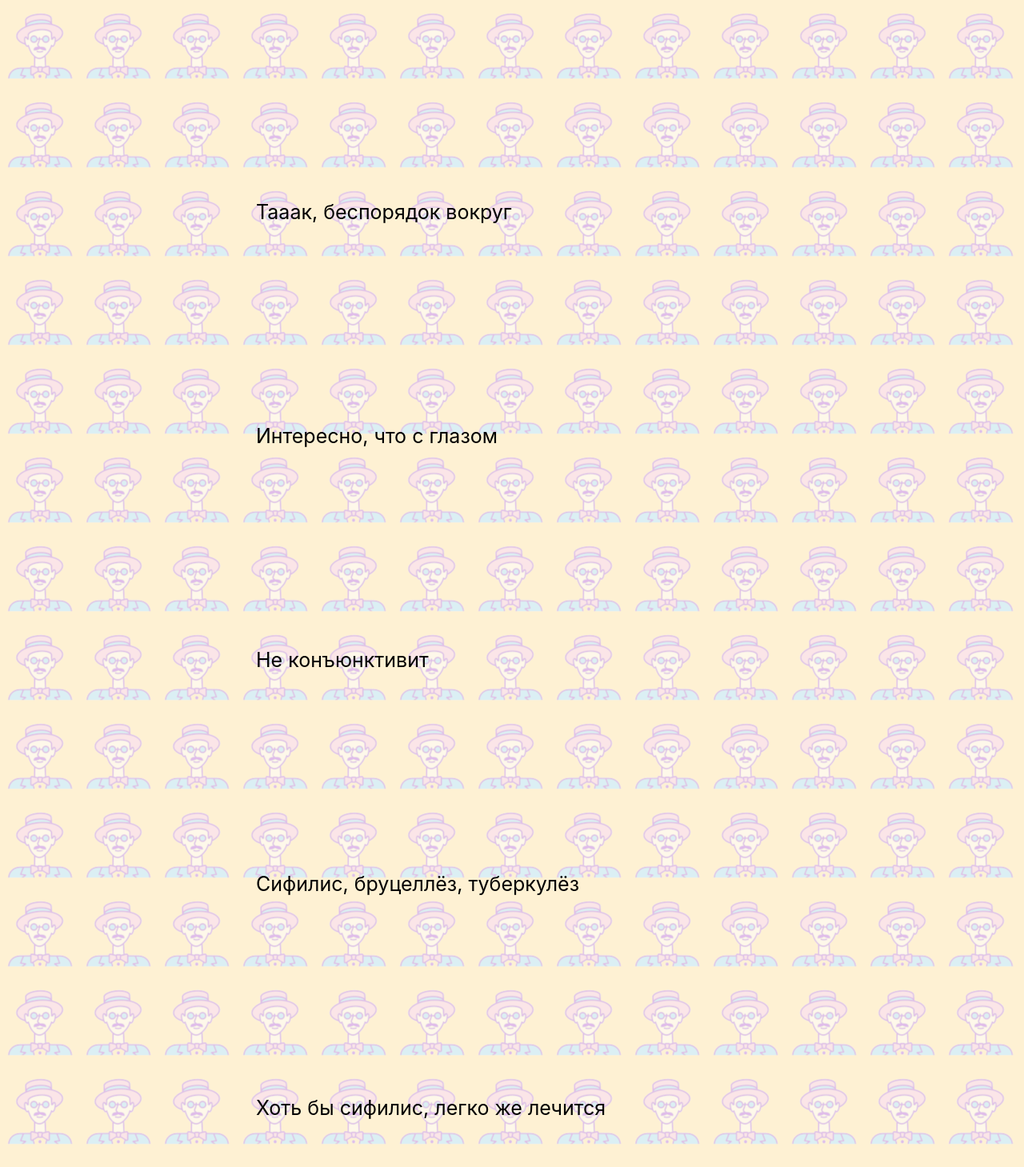
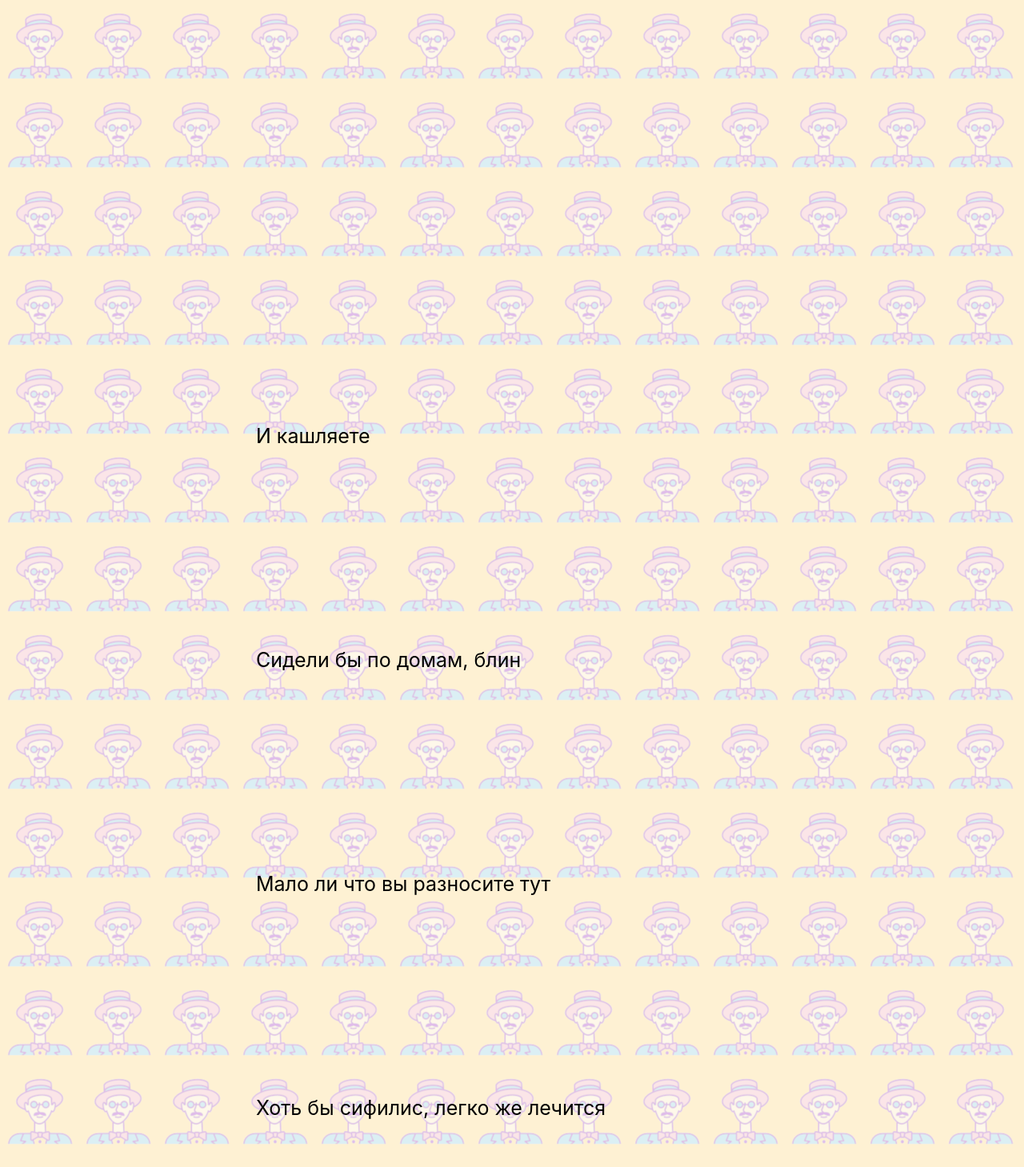
Before and after one commit to maratismailov/conflosness, a React (Create React App) app: page / in a window 1280 px wide. Shown: the top 1459 px of the page at 80% size. Built offline with nearby package versions, Linux system fonts and the light colour scheme.

Commit message:
animate.css added

```diff
--- a/src/App.js
+++ b/src/App.js
@@ -1,8 +1,5 @@
 import React, { Component } from 'react';
 import './App.css';
-// import { Animated } from "react-animated-css";
-// import ScrollAnimation from 'react-animate-on-scroll';
-import "animate.css";
 import Element from './Element';
 
 class App extends Component {
@@ -12,19 +9,19 @@ class App extends Component {
     this.state = {
       elementsText: [
         {
-          text: 'Тааак, беспорядок вокруг',
+          text: 'Какого чёрта вы чихаете тут!',
           id: 1
         },
         {
-          text: 'Интересно, что с глазом',
+          text: 'И кашляете',
           id: 2
         },
         {
-          text: 'Не конъюнктивит',
+          text: 'Сидели бы по домам, блин',
           id: 3
         },
         {
-          text: 'Сифилис, бруцеллёз, туберкулёз',
+          text: 'Мало ли что вы разносите тут',
           id: 4
         },
         {
@@ -93,12 +90,11 @@ class App extends Component {
     return (
       <div>
         {this.state.elementsText.map(element => {
-          // const background = require('./images/1.jpg');
           return (
             <div key={element.id} className='Element'>
               <Element
-              text={element.text}
-              img={element.imgPath}
+                text={element.text}
+                img={element.imgPath}
               />
             </div>
           )
--- a/src/Element.js
+++ b/src/Element.js
@@ -1,22 +1,16 @@
 import React from 'react';
 import ScrollAnimation from 'react-animate-on-scroll';
-import { Animated } from "react-animated-css";
-
-
+import 'animate.css'
 
 function Element(props) {
     return (
         <div>
-            <ScrollAnimation animateIn="fadeIn" animateOut="fadeOut" >
-                {/* {props.text} */}
-                <div className="animated fadeIn slower">
+            <ScrollAnimation animateIn="fadeIn" animateOut="rotateOutUpRight" offset={360}>
+                <div>
                     {props.text}
                     <img src={props.img}></img>
                 </div>
             </ScrollAnimation>
-            {/* <div className="animated fadeIn slower">
-                asdfsdf
-           </div> */}
         </div>
     )
 }
```
